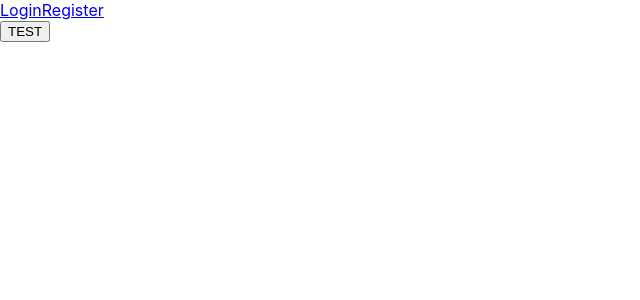
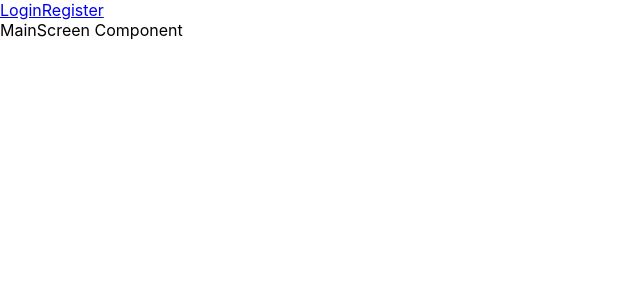
Before and after one commit to AnAtoliy-AA/good-day-clone, a React (Create React App) app in the folder client/: page / in a window 1280 px wide. Shown: the top 300 px of the page, without its empty margins (0-640 px from the left). Built offline with nearby package versions, Linux system fonts and the light colour scheme.

Commit message:
fix: remove comments

```diff
--- a/client/src/App.tsx
+++ b/client/src/App.tsx
@@ -6,6 +6,7 @@ import Header from './components/Header/Header';
 import Login from './components/Login/Login';
 import Register from './components/Register/Register';
 import TestForm from './components/TestForm/TestForm'
+import MainScreen from './components/MainScreen/MainScreen';
 
 const App = observer(() => {
     return (
@@ -20,7 +21,11 @@ const App = observer(() => {
                     path='/register'
                     component={Register}
                 />
-                <TestForm />
+                <Route
+                    path='/'
+                    component={MainScreen}
+                />
+                {/* <TestForm /> */}
             </BrowserRouter>
         </div>
     );
--- /dev/null
+++ b/client/src/components/MainScreen/MainScreen.scss
@@ -0,0 +1 @@
+.MainScreen {}
--- /dev/null
+++ b/client/src/components/MainScreen/MainScreen.tsx
@@ -0,0 +1,10 @@
+import React from 'react';
+import './MainScreen.scss';
+
+const MainScreen: React.FC = () => (
+  <div className="MainScreen">
+    MainScreen Component
+  </div>
+);
+
+export default MainScreen;
```
Also changed, not shown: 1 other file (tests, documents, lock files or other folders).
